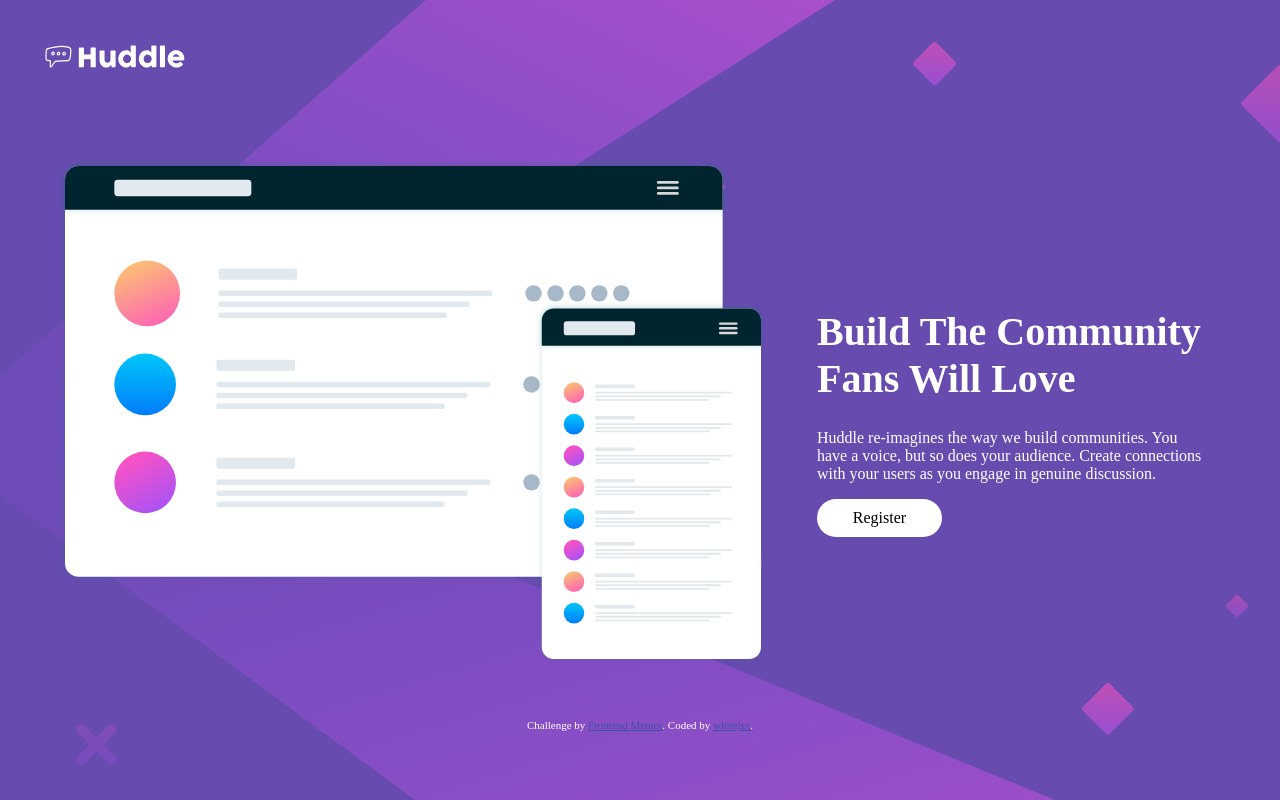
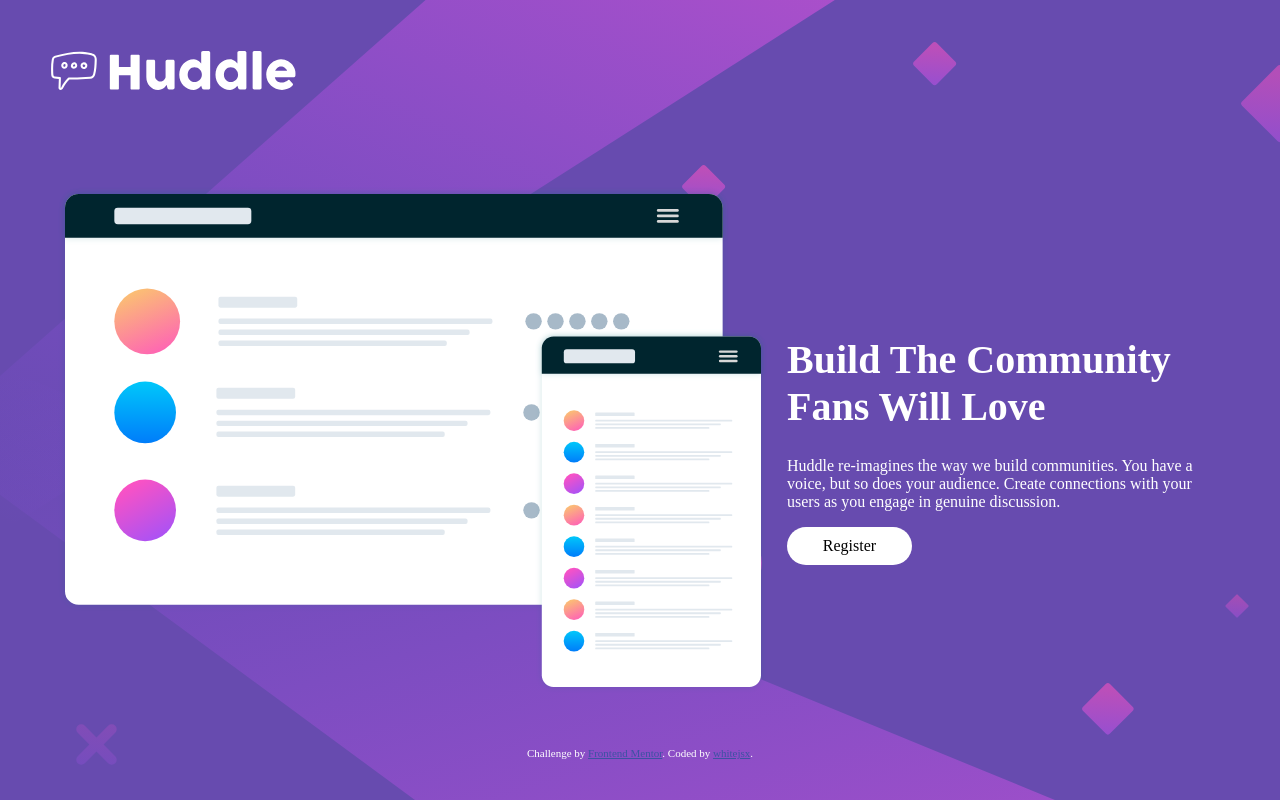
Before and after one commit to 0x00whitejsx/frontend-mentor, a plain HTML site: page huddle-landing-page-with-single-introductory-section-master/index.html in a window 1280 px wide. Drawn offline with Linux system fonts and the light colour scheme.

Commit message:
Update layout.css

```diff
--- a/huddle-landing-page-with-single-introductory-section-master/style/layout.css
+++ b/huddle-landing-page-with-single-introductory-section-master/style/layout.css
@@ -9,7 +9,7 @@ body {
     align-items: center;
     place-items: center;
     margin: 50px;
-    gap: 30px;
+
 
 
 
@@ -55,6 +55,3 @@ p{
 nav{
     padding: 30px;
 }
-.logo {
-    width: 150px;
-}
```
